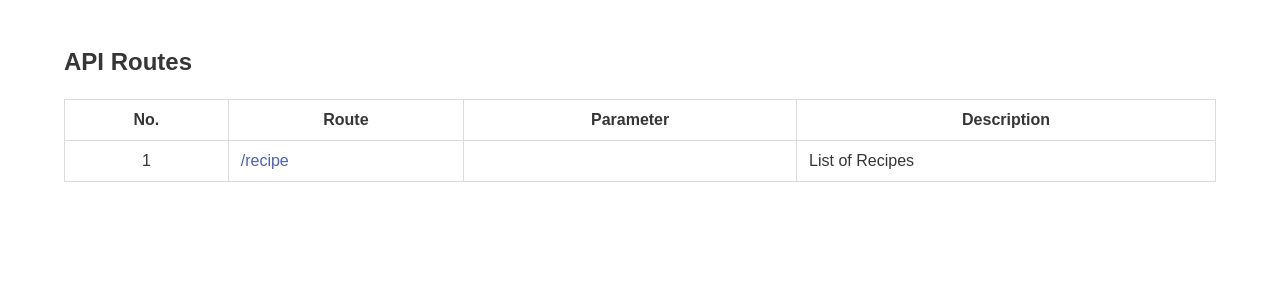
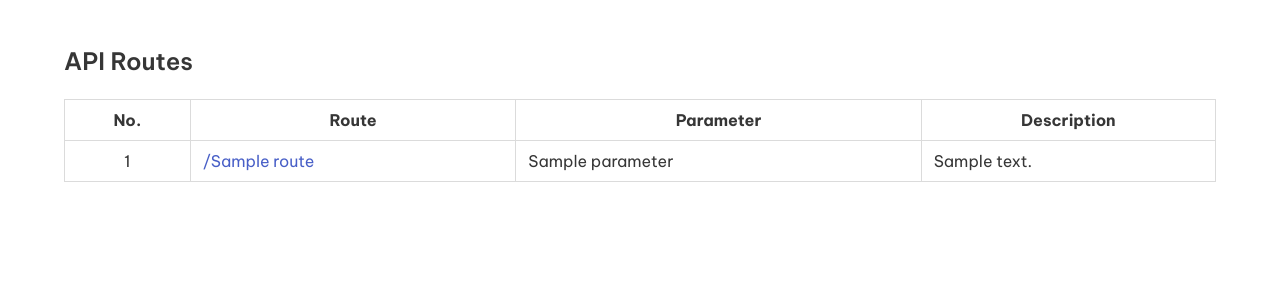
Before and after one commit to astrantialabs/api-center, a FastAPI app: template scripts/templates/index.html in a window 1280 px wide. Shown: the top 300 px of the page. Run offline with FastAPI, Linux system fonts and the light colour scheme; the template is opened without the code that fills it: most values are stand-ins (such as "Sample title", 1, 10 or a date in 2020).

Commit message:
feat: dynamic route table

```diff
--- a/scripts/app.py
+++ b/scripts/app.py
@@ -4,6 +4,7 @@
 from fastapi.templating import Jinja2Templates
 
 from service import Service
+from dependency import Dependency
 
 
 app = FastAPI()
@@ -14,7 +15,9 @@
 
 @app.get("/", response_class=HTMLResponse)
 def index(request: Request):
-    return templates.TemplateResponse("index.html", {"request": request})
+    return templates.TemplateResponse(
+        "index.html", {"request": request, "routeList": Dependency.routeList}
+    )
 
 
 @app.get("/api/recipe")
--- a/scripts/templates/index.html
+++ b/scripts/templates/index.html
@@ -5,6 +5,10 @@
         <meta http-equiv="X-UA-Compatible" content="IE=edge">
         <meta name="viewport" content="width=device-width, initial-scale=1.0">
         <title>API Center</title>
+
+        <link rel="preconnect" href="https://fonts.googleapis.com">
+        <link rel="preconnect" href="https://fonts.gstatic.com" crossorigin>
+        <link href="https://fonts.googleapis.com/css2?family=Be+Vietnam+Pro:wght@100;200;300;400;500;600;700;800;900&display=swap" rel="stylesheet">
 
         <link rel="stylesheet" href="https://cdn.jsdelivr.net/npm/bulma@0.9.4/css/bulma.min.css">
 
@@ -30,97 +34,14 @@
                 </thead>
 
                 <tbody>
-                    <tr>
-                        <td class="has-text-centered">1</td>
-                        <td><a href="/api/recipe">/recipe</a></td>
-                        <td></td>
-                        <td>List of Recipes</td>
-                    </tr>
-
-                    <!-- <tr>
-                        <td class="has-text-centered">2</td>
-                        <td>/earthquake</td>
-                        <td></td>
-                        <td></td>
-                    </tr>
-
-                    <tr>
-                        <td class="has-text-centered">3</td>
-                        <td>/name</td>
-                        <td></td>
-                        <td></td>
-                    </tr>
-
-                    <tr>
-                        <td class="has-text-centered">4</td>
-                        <td>/birth-place</td>
-                        <td></td>
-                        <td></td>
-                    </tr>
-
-                    <tr>
-                        <td class="has-text-centered">5</td>
-                        <td>/religion</td>
-                        <td></td>
-                        <td></td>
-                    </tr>
-
-                    <tr>
-                        <td class="has-text-centered">6</td>
-                        <td>/smk-major</td>
-                        <td></td>
-                        <td></td>
-                    </tr>
-
-                    <tr>
-                        <td class="has-text-centered">7</td>
-                        <td>/sma-major</td>
-                        <td></td>
-                        <td></td>
-                    </tr>
-
-                    <tr>
-                        <td class="has-text-centered">8</td>
-                        <td>/random/coinflip</td>
-                        <td></td>
-                        <td></td>
-                    </tr>
-
-                    <tr>
-                        <td class="has-text-centered">9</td>
-                        <td>/random/dice</td>
-                        <td></td>
-                        <td></td>
-                    </tr>
-
-                    <tr>
-                        <td class="has-text-centered">10</td>
-                        <td>/random/student/smk</td>
-                        <td></td>
-                        <td></td>
-                    </tr>
-
-                    <tr>
-                        <td class="has-text-centered">11</td>
-                        <td>/random/student/smk/{amount}</td>
-                        <td></td>
-                        <td></td>
-                    </tr>
-
-                    <tr>
-                        <td class="has-text-centered">12</td>
-                        <td>/random/student/sma</td>
-                        <td></td>
-                        <td></td>
-                    </tr>
-
-                    <tr>
-                        <td class="has-text-centered">13</td>
-                        <td>/random/student/sma/{amount}</td>
-                        <td></td>
-                        <td></td>
-                    </tr> -->
-
+                    {% for route in routeList %}
+                        <tr>
+                            <td class="has-text-centered">{{route.id}}</td>
+                            <td><a href="/api/{{route.route}}">/{{route.route}}</a></td>
+                            <td>{{route.parameter}}</td>
+                            <td>{{route.description}}</td>
+                        </tr>
+                    {% endfor %}
                 </tbody>
             </table>
         </div>
```
